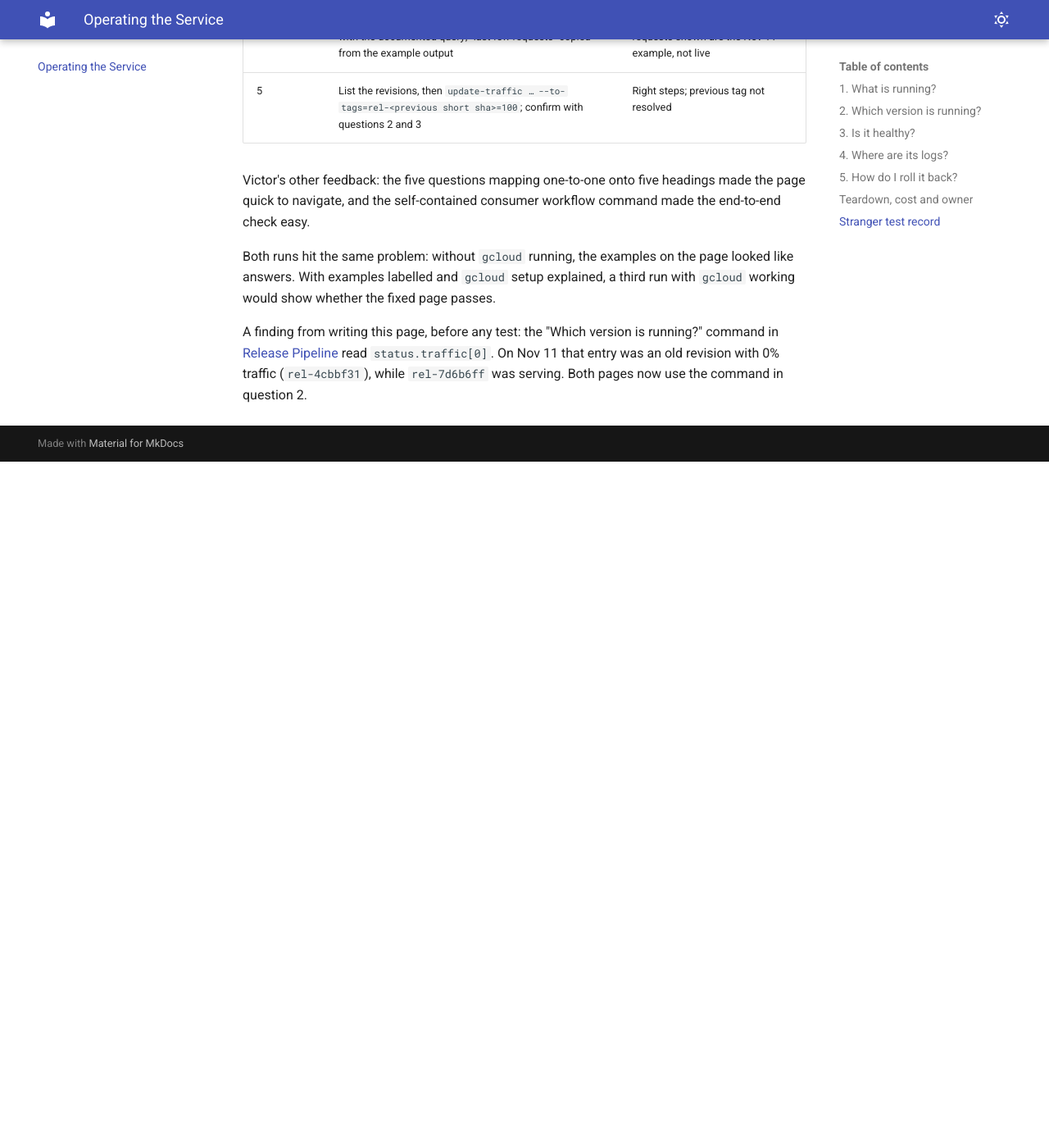
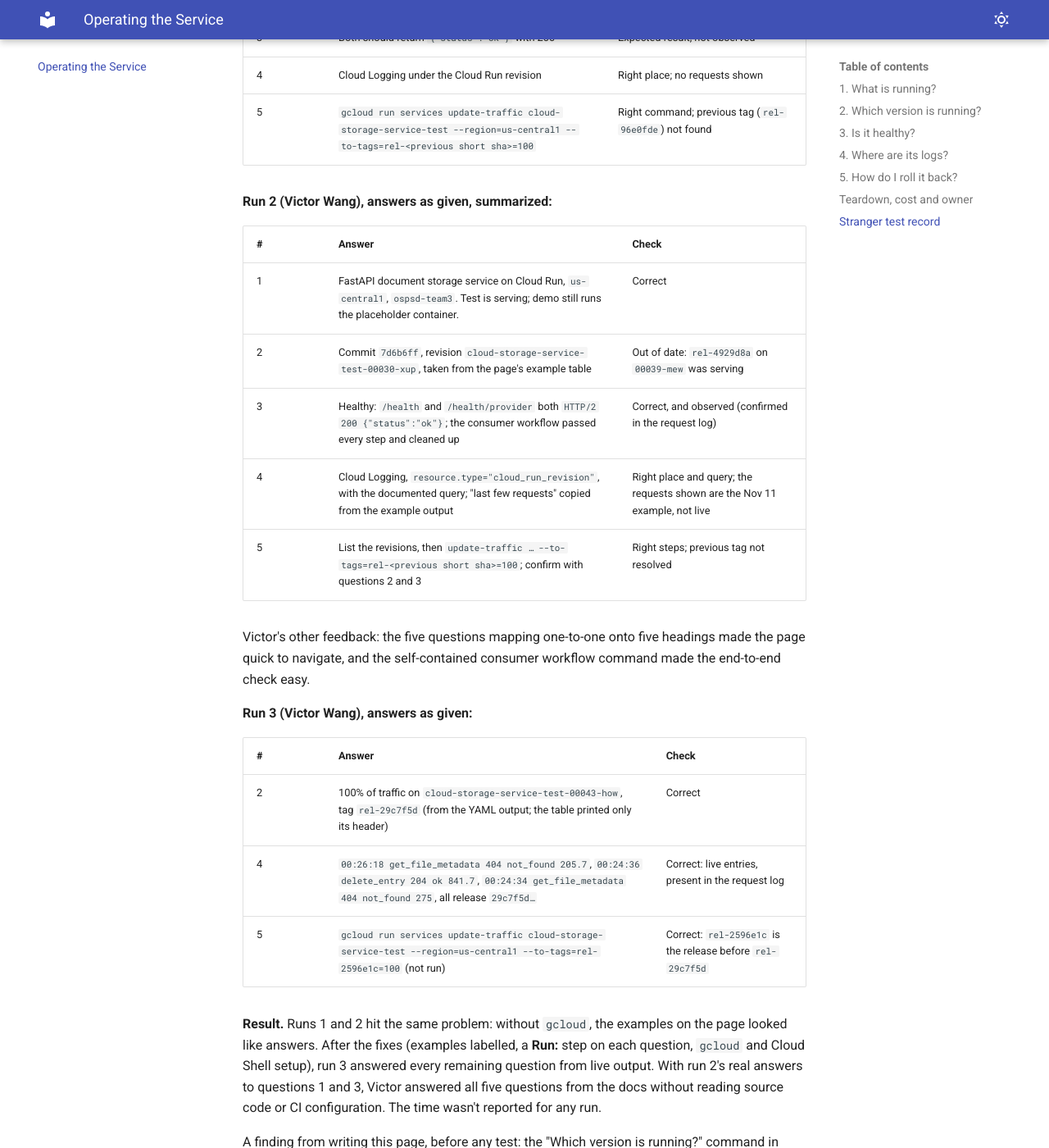
Before and after one commit to Shreyas191/OSPSD-Team-3, an MkDocs documentation site: the page built from docs/operations.md, in a window 1280 px wide and 1400 px high, scrolled down 6432 px. Shown: the whole window at 82% size. Built offline with MkDocs 1.6.1 and Material for MkDocs 9.7.7, drawn with Linux system fonts in a browser that asks for light colours; before the commit the page ends 6995 px from its top, so only the background shows below that; some of the changed text lies outside the part shown.

Commit message:
Record stranger test run 3 and the demo deploy (item 3.7)
Victor redid questions 2, 4 and 5 in Cloud Shell on the fixed page and
answered all three from live output: rel-29c7f5d serving, three real log
lines, and rel-2596e1c as the rollback target, each checked against the
service and its request log. The table command in question 2 printed only
its header in Cloud Shell, so the page now gives a YAML fallback. Demo has
served our service since its first deploy late on Nov 11.

````diff
--- a/docs/operations.md
+++ b/docs/operations.md
@@ -22,7 +22,7 @@ One HTTP service (FastAPI, in this repository) stores files in Dropbox. It runs
 | Service | Deployed from | Dropbox app | Status on Nov 11, 2026 |
 |---|---|---|---|
 | `cloud-storage-service-test` | every push to `hw2` | test app | Serving our service |
-| `cloud-storage-service-demo` | every push to `hw2`, after test passed its smoke check | demo app | Google's placeholder container ("It's running!") until the first `hw2` release that includes `deploy_demo` |
+| `cloud-storage-service-demo` | every push to `hw2`, after test passed its smoke check | demo app | Serving our service since its first deploy, late on Nov 11 (before that, Google's placeholder container) |
 
 Around them, all created by OpenTofu from `infra/` ([Infrastructure](infrastructure.md)):
 
@@ -52,6 +52,12 @@ gcloud run services describe $SVC --region=us-central1 --flatten="status.traffic
 ```text
 PERCENT  REVISION_NAME                         TAG
 100      cloud-storage-service-test-00030-xup  rel-7d6b6ff
+```
+
+If the command prints only the `PERCENT` header and no row (this happened once in Cloud Shell), show the traffic as YAML instead and find the entry with `percent: 100`:
+
+```bash
+gcloud run services describe $SVC --region=us-central1 --format="yaml(status.traffic)"
 ```
 
 The answer is the row's tag: here, commit `7d6b6ff`. Don't read only the first traffic entry (`status.traffic[0]`): it is often an old, tagged revision with no traffic. Open the commit at `https://github.com/Shreyas191/OSPSD-Team-3/commit/<short sha>`. The CircleCI pipeline for that commit shows the checks it passed.
@@ -141,6 +147,7 @@ Rubric 17.2: a teammate who didn't build the infrastructure answers the five que
 |---|---|---|---|---|---|
 | Nov 11, 2026 | Victor Wang (run 1) | test | Not reported | 1 of 5 fully. Questions 2–5 were answered from the page's text and example outputs, not by running the commands. | Question 2's answer was the example output (`rel-7d6b6ff`), but test was serving `rel-4929d8a`. Question 3 gave what the health checks *should* return, question 4 named Cloud Logging without showing a request, and question 5 gave the rollback command without the previous tag. **Fix:** the page now says to run the commands, not copy the examples; each example is labelled with its date; each question starts with **Run:**; and question 5 says how to find the previous tag. |
 | Nov 11, 2026, about 23:56 UTC | Victor Wang (run 2) | test | Not reported | 2 of 5 fully: questions 1 and 3. Question 3 was run for real: `/health`, `/health/provider` and the consumer workflow all passed (the service's request log shows the workflow's 9 requests at 23:56:09–23:56:14 UTC on revision `00039-mew`). | `gcloud` wasn't installed, so questions 2, 4 and 5 came from the page's examples again. Question 2 gave `rel-7d6b6ff`, but `rel-4929d8a` was serving. Question 4 showed the Nov 11 example lines, and question 5 left the previous tag (`rel-96e0fde`) unresolved. He read the page as it was on `hw2`, before the fix from run 1. **Fix:** "You need" now says how to get `gcloud` (install it, or use Cloud Shell) and which questions need it. Victor's suggestion. |
+| Nov 12, 2026, about 00:26 UTC | Victor Wang (run 3: questions 2, 4 and 5 again, in Cloud Shell, on the fixed page) | test | Not reported | **3 of 3, all from live output.** Checked against the service: `rel-29c7f5d` on `00043-how` was serving; the three log lines match the service's request log exactly; `rel-2596e1c` (revision `00041-rux`) is the previous release. | The question 2 table command printed only the `PERCENT` header in Cloud Shell, so Victor read the traffic from YAML instead. **Fix:** question 2 now gives the YAML command as a fallback. We couldn't reproduce the empty table with Google Cloud SDK 593.0.0 on macOS. |
 
 **Run 1 (Victor Wang), answers as given:**
 
@@ -164,6 +171,14 @@ Rubric 17.2: a teammate who didn't build the infrastructure answers the five que
 
 Victor's other feedback: the five questions mapping one-to-one onto five headings made the page quick to navigate, and the self-contained consumer workflow command made the end-to-end check easy.
 
-Both runs hit the same problem: without `gcloud` running, the examples on the page looked like answers. With examples labelled and `gcloud` setup explained, a third run with `gcloud` working would show whether the fixed page passes.
+**Run 3 (Victor Wang), answers as given:**
+
+| # | Answer | Check |
+|---|---|---|
+| 2 | 100% of traffic on `cloud-storage-service-test-00043-how`, tag `rel-29c7f5d` (from the YAML output; the table printed only its header) | Correct |
+| 4 | `00:26:18 get_file_metadata 404 not_found 205.7`, `00:24:36 delete_entry 204 ok 841.7`, `00:24:34 get_file_metadata 404 not_found 275`, all release `29c7f5d…` | Correct: live entries, present in the request log |
+| 5 | `gcloud run services update-traffic cloud-storage-service-test --region=us-central1 --to-tags=rel-2596e1c=100` (not run) | Correct: `rel-2596e1c` is the release before `rel-29c7f5d` |
+
+**Result.** Runs 1 and 2 hit the same problem: without `gcloud`, the examples on the page looked like answers. After the fixes (examples labelled, a **Run:** step on each question, `gcloud` and Cloud Shell setup), run 3 answered every remaining question from live output. With run 2's real answers to questions 1 and 3, Victor answered all five questions from the docs without reading source code or CI configuration. The time wasn't reported for any run.
 
 A finding from writing this page, before any test: the "Which version is running?" command in [Release Pipeline](release-pipeline.md) read `status.traffic[0]`. On Nov 11 that entry was an old revision with 0% traffic (`rel-4cbbf31`), while `rel-7d6b6ff` was serving. Both pages now use the command in question 2.
````
